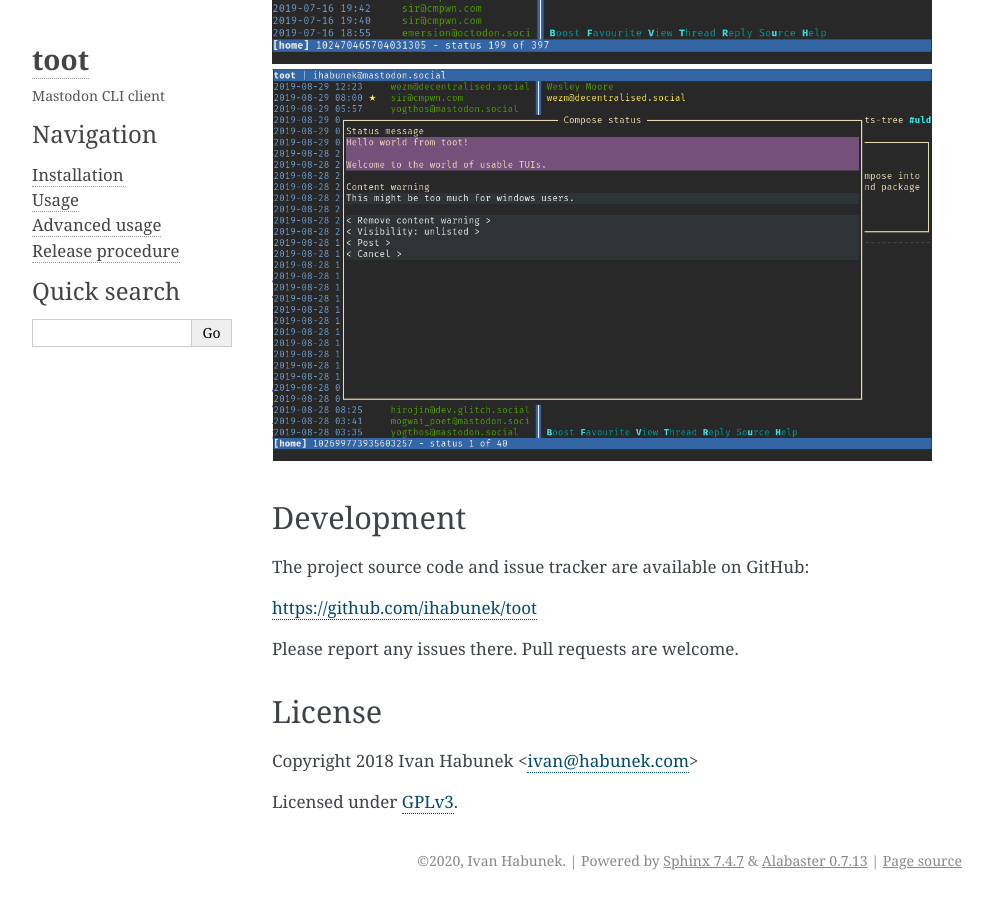
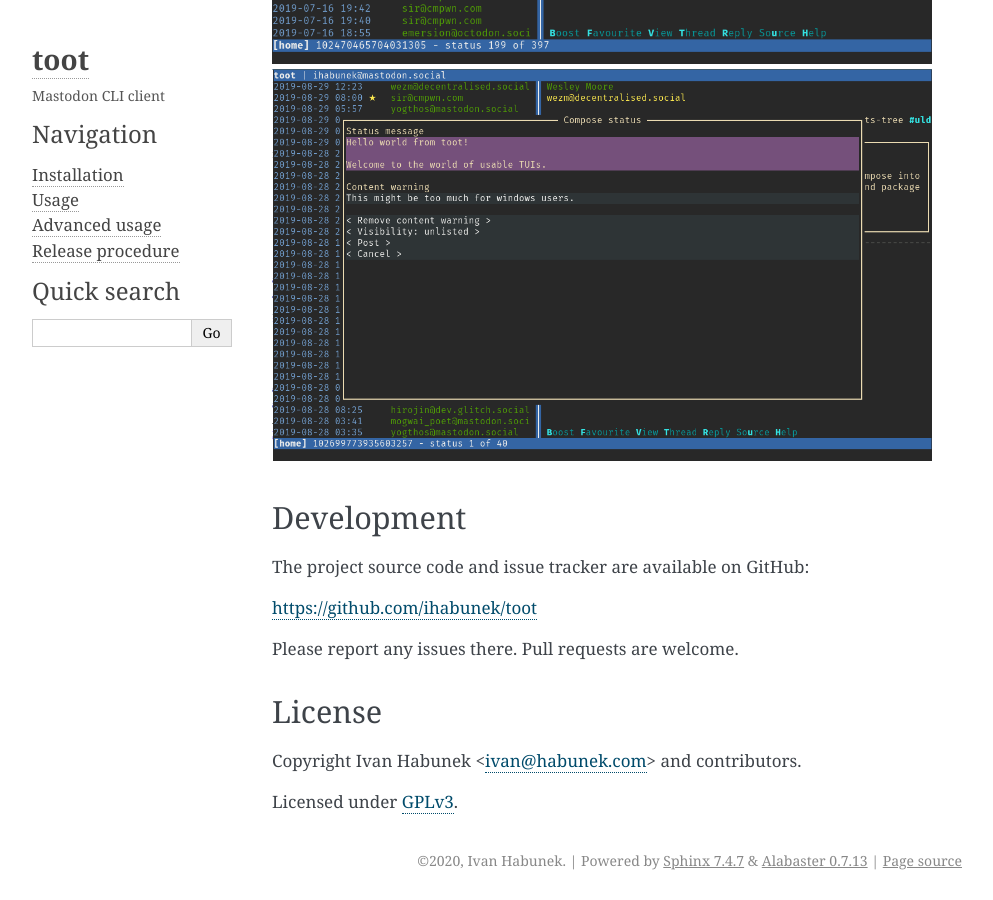
Before and after one commit to ihabunek/toot, a Sphinx documentation site: the page built from docs/index.rst, in a window 1280 px wide and 900 px high, scrolled down 2267 px. Shown: the whole window, without its empty margins (148-1141 px from the left). Built offline with Sphinx 7.4.7, drawn with Linux system fonts in a browser that asks for light colours.

Commit message:
Rephrase copyright

```diff
--- a/README.rst
+++ b/README.rst
@@ -46,6 +46,6 @@ toot includes a curses-based terminal user interface (TUI). Run it with ``toot t
 License
 -------
 
-Copyright 2018 Ivan Habunek <ivan@habunek.com>
+Copyright Ivan Habunek <ivan@habunek.com> and contributors.
 
 Licensed under `GPLv3 <http://www.gnu.org/licenses/gpl-3.0.html>`_, see `LICENSE <LICENSE>`_.
--- a/docs/index.rst
+++ b/docs/index.rst
@@ -66,6 +66,6 @@ Please report any issues there. Pull requests are welcome.
 License
 -------
 
-Copyright 2018 Ivan Habunek <ivan@habunek.com>
+Copyright Ivan Habunek <ivan@habunek.com> and contributors.
 
 Licensed under `GPLv3 <http://www.gnu.org/licenses/gpl-3.0.html>`_.
```
